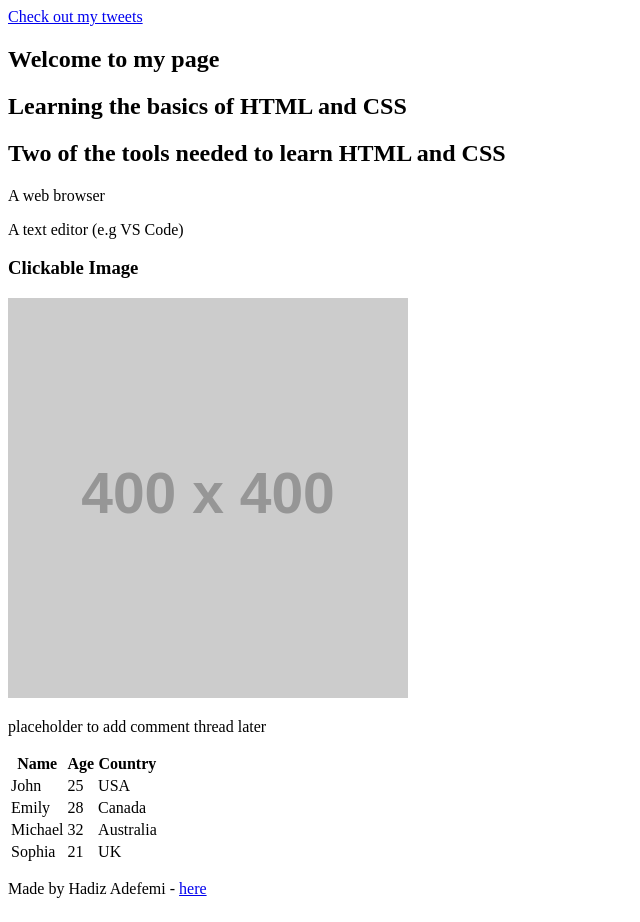
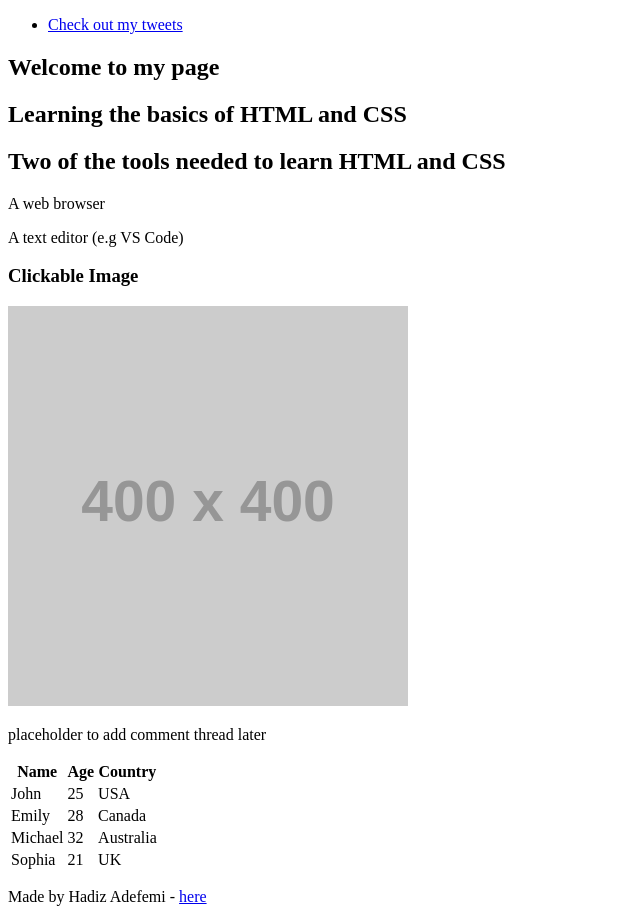
Before and after one commit to Hadizadefemi/alx_html_css, a plain HTML site: page html_basic/index.html in a window 1280 px wide. Shown: the whole page, without its empty margins (0-640 px from the left). Drawn offline with Linux system fonts and the light colour scheme; placeholder pictures from the web are drawn by us.

Commit message:
Corrected

```diff
--- a/html_basic/index.html
+++ b/html_basic/index.html
@@ -6,7 +6,9 @@
     </head>
     <body>
         <header>
-            <a href="/tweets.html">Check out my tweets</a>
+            <ul>
+                <li><a href="/tweets.html">Check out my tweets</a></li>
+            </ul>
         </header>
         <main>
             <article>
```
Also changed, not shown: html_basic/tweets.html (+3 -1 lines).
